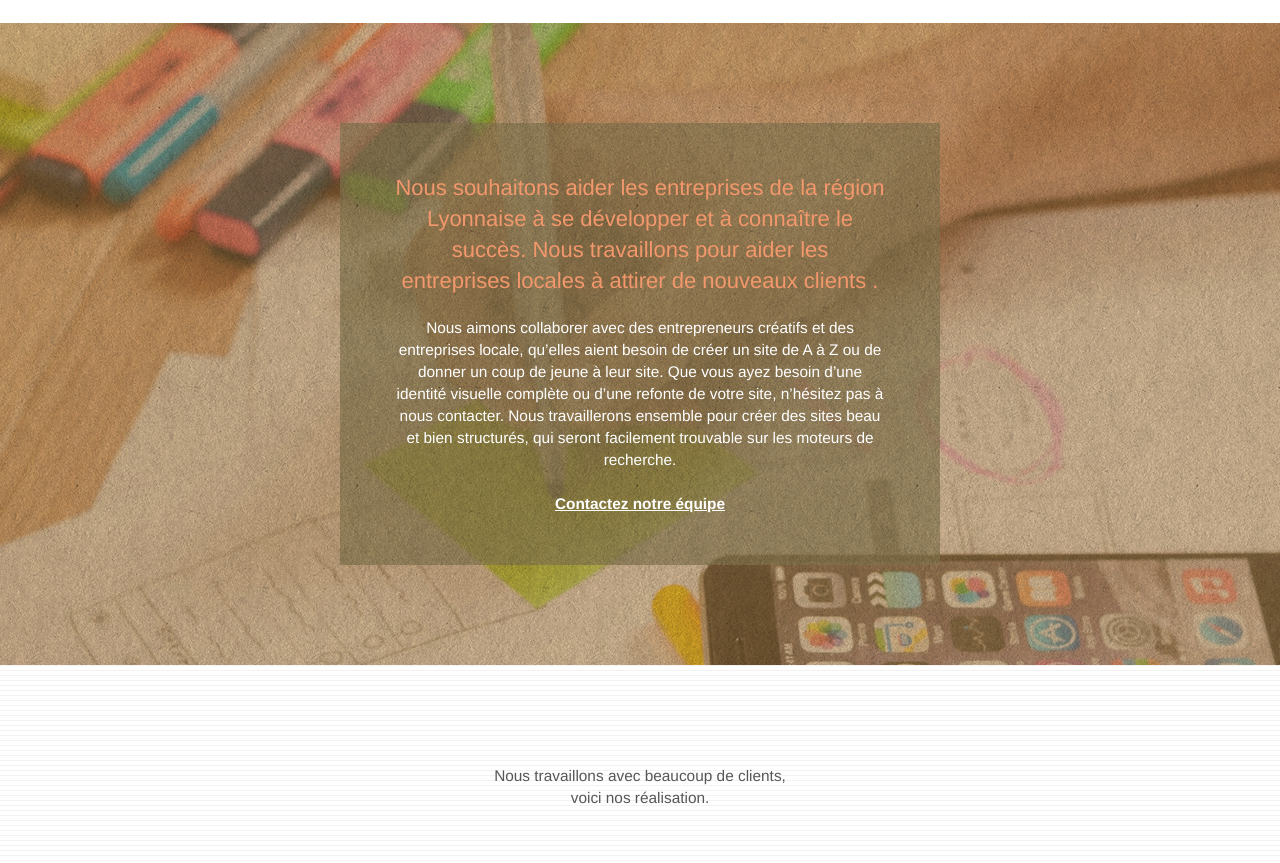
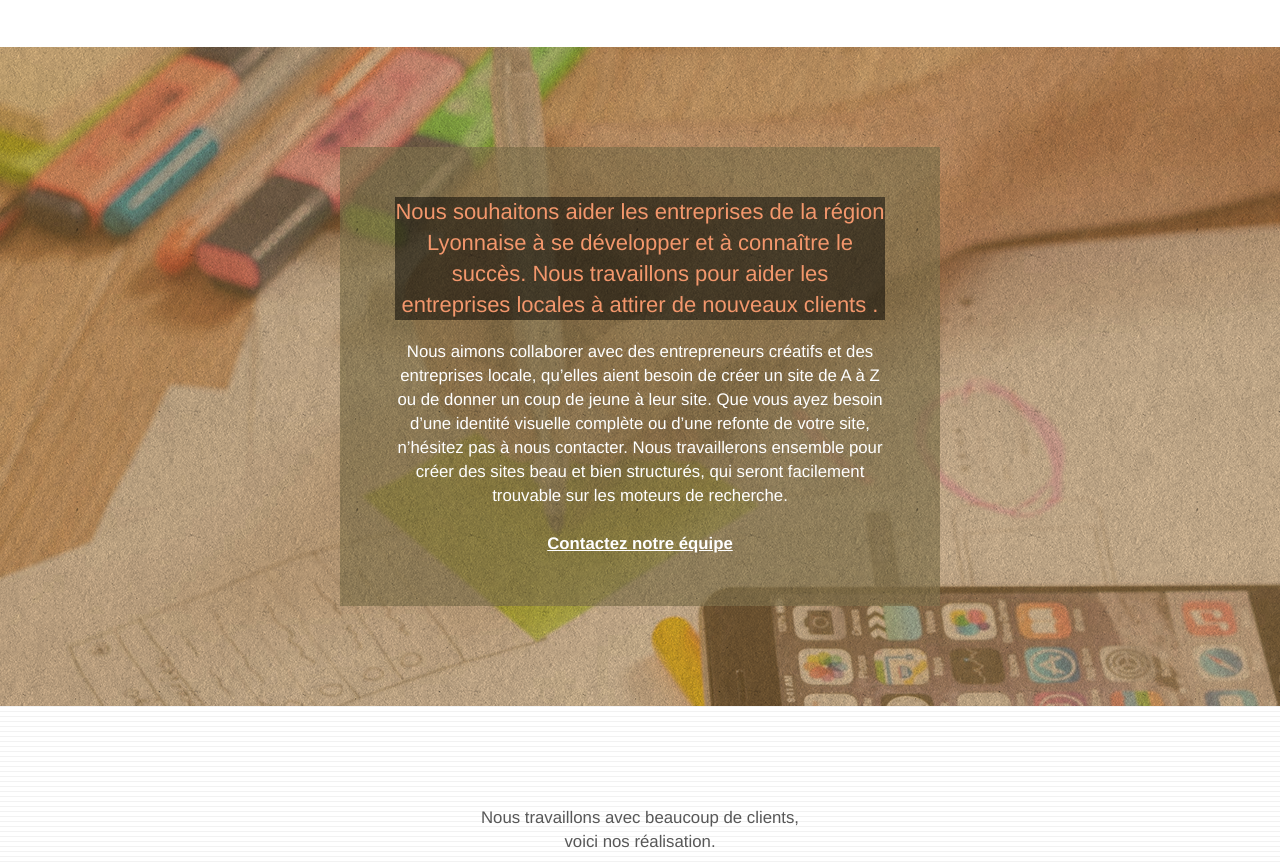
Before and after one commit to killianco/p4avecmodif, a plain HTML site: page index.html in a window 1280 px wide. Shown: the part 1117-1980 px from the top of the page. Drawn offline with Linux system fonts and the light colour scheme.

Commit message:
modif accéssiblité

```diff
--- a/style.css
+++ b/style.css
@@ -440,6 +440,7 @@ nav .caret {
 .mg-md {
     margin-top: 10px;
     margin-bottom: 20px;
+
 }
 
 .mg-lg {
@@ -679,7 +680,7 @@ a {
 }
 
 p {
-    font-size: 1.1em;
+    font-size: 1.2em;
 }
 
 .tight-width-whitespace {
@@ -779,6 +780,7 @@ h4 {
 
 .tc-white {
     color: #F3976C!important;
+    background-color: rgba(0, 0, 0, .5);
 }
 
 .btn-atomic-tangerine {
```
